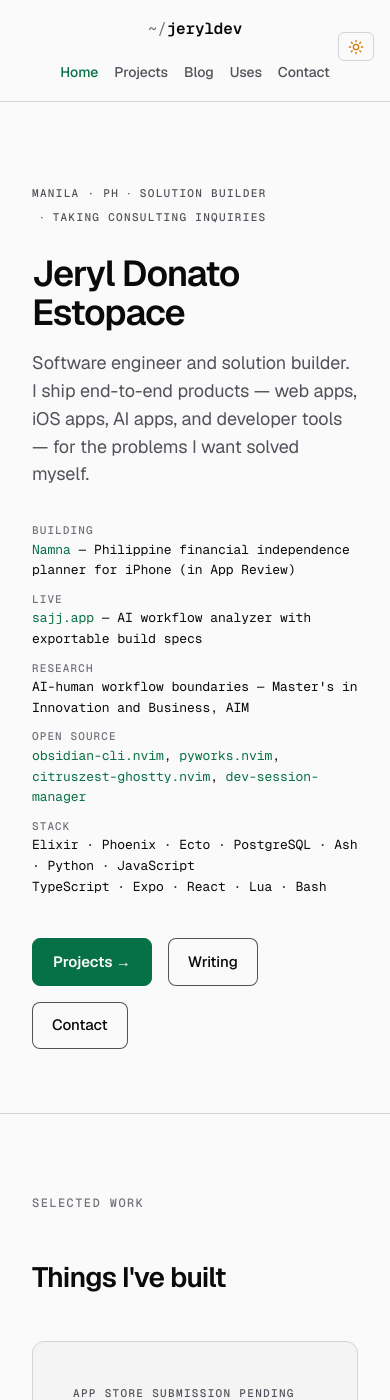
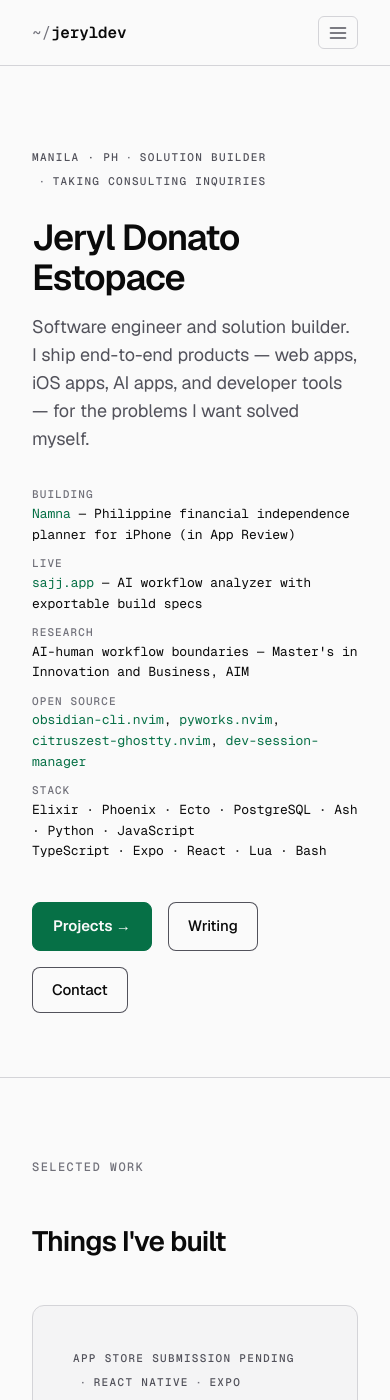
Before and after one commit to jeryldev/jeryldev.github.io, a Jekyll site: the page built from index.html, in a window 390 px wide and 1400 px high. Built offline with Jekyll 4.4.1, drawn with Linux system fonts in a browser that asks for light colours.

Commit message:
Add responsive hamburger menu with nav links and theme toggle

```diff
--- a/_layouts/default.html
+++ b/_layouts/default.html
@@ -33,6 +33,18 @@
     <header>
       <div class="container nav-container">
         <a href="{{ '/' | relative_url }}" class="nav-brand">jeryldev</a>
+        <button class="nav-toggle" id="navToggle" aria-expanded="false" aria-controls="primary-nav" aria-label="Toggle menu">
+          <svg class="icon-menu" xmlns="http://www.w3.org/2000/svg" width="20" height="20" viewBox="0 0 24 24" fill="none" stroke="currentColor" stroke-width="2" stroke-linecap="round" stroke-linejoin="round" aria-hidden="true">
+            <line x1="3" y1="6" x2="21" y2="6"/>
+            <line x1="3" y1="12" x2="21" y2="12"/>
+            <line x1="3" y1="18" x2="21" y2="18"/>
+          </svg>
+          <svg class="icon-close" xmlns="http://www.w3.org/2000/svg" width="20" height="20" viewBox="0 0 24 24" fill="none" stroke="currentColor" stroke-width="2" stroke-linecap="round" stroke-linejoin="round" aria-hidden="true">
+            <line x1="18" y1="6" x2="6" y2="18"/>
+            <line x1="6" y1="6" x2="18" y2="18"/>
+          </svg>
+        </button>
+        <div class="nav-menu" id="primary-nav">
           <nav>
             <ul>
               <li><a href="{{ '/' | relative_url }}"{% if page.url == '/' %} class="active"{% endif %}>Home</a></li>
@@ -52,6 +64,7 @@
             </svg>
           </button>
         </div>
+      </div>
     </header>
     <main>
       {{ content }}
--- a/script.js
+++ b/script.js
@@ -53,4 +53,39 @@
       html.setAttribute('data-theme', e.matches ? 'dark' : 'light');
     }
   });
+
+  // Mobile navigation toggle
+  const navToggle = document.getElementById('navToggle');
+  const navMenu = document.getElementById('primary-nav');
+
+  function closeNavMenu() {
+    if (!navMenu || !navToggle) return;
+    navMenu.classList.remove('is-open');
+    navToggle.setAttribute('aria-expanded', 'false');
+  }
+
+  if (navToggle && navMenu) {
+    navToggle.addEventListener('click', function (e) {
+      e.stopPropagation();
+      const isOpen = navMenu.classList.toggle('is-open');
+      navToggle.setAttribute('aria-expanded', isOpen ? 'true' : 'false');
+    });
+
+    navMenu.querySelectorAll('nav a').forEach(function (link) {
+      link.addEventListener('click', closeNavMenu);
+    });
+
+    document.addEventListener('keydown', function (e) {
+      if (e.key === 'Escape' && navMenu.classList.contains('is-open')) {
+        closeNavMenu();
+        navToggle.focus();
+      }
+    });
+
+    document.addEventListener('click', function (e) {
+      if (!navMenu.classList.contains('is-open')) return;
+      if (navMenu.contains(e.target) || navToggle.contains(e.target)) return;
+      closeNavMenu();
+    });
+  }
 });
--- a/styles.css
+++ b/styles.css
@@ -486,6 +486,45 @@
   align-items: center;
   justify-content: space-between;
   gap: var(--space-3);
+  flex-wrap: wrap;
+}
+
+.nav-menu {
+  display: flex;
+  flex-direction: row;
+  align-items: center;
+  gap: var(--space-3);
+}
+
+.nav-toggle {
+  display: none;
+  background: transparent;
+  border: 1px solid var(--border);
+  border-radius: 6px;
+  color: var(--text-secondary);
+  padding: 0.35rem 0.55rem;
+  cursor: pointer;
+  line-height: 1;
+  transition: border-color 0.2s ease, color 0.2s ease;
+  align-items: center;
+  justify-content: center;
+}
+
+.nav-toggle:hover {
+  border-color: var(--primary);
+  color: var(--primary);
+}
+
+.nav-toggle .icon-close {
+  display: none;
+}
+
+.nav-toggle[aria-expanded="true"] .icon-menu {
+  display: none;
+}
+
+.nav-toggle[aria-expanded="true"] .icon-close {
+  display: block;
 }
 
 .nav-brand {
@@ -541,24 +580,51 @@
 }
 
 @media (max-width: 768px) {
-  .nav-container {
+  .nav-toggle {
+    display: inline-flex;
+  }
+
+  .nav-menu {
+    flex-basis: 100%;
     flex-direction: column;
-    gap: var(--space-2);
+    align-items: stretch;
+    gap: var(--space-1);
+    padding-top: var(--space-2);
+    margin-top: var(--space-1);
+    border-top: 1px solid var(--border);
+    display: none;
+  }
+
+  .nav-menu.is-open {
+    display: flex;
+  }
+
+  nav {
+    width: 100%;
   }
 
   nav ul {
-    gap: var(--space-2);
-    flex-wrap: wrap;
-    justify-content: center;
+    flex-direction: column;
+    gap: 0;
+    align-items: stretch;
+  }
+
+  nav li {
+    border-bottom: 1px solid var(--border);
+  }
+
+  nav li:last-child {
+    border-bottom: none;
   }
 
   nav a {
-    font-size: var(--text-sm);
-    white-space: nowrap;
+    display: block;
+    padding: 0.6rem 0;
+    font-size: var(--text-base);
   }
 
   html {
-    scroll-padding-top: 100px;
+    scroll-padding-top: 80px;
   }
 }
 
@@ -759,12 +825,7 @@
 
 @media (max-width: 768px) {
   .dark-mode-toggle {
-    position: absolute;
-    top: var(--space-2);
-    right: var(--space-2);
-  }
-
-  .nav-container {
-    position: relative;
+    align-self: flex-start;
+    margin-top: var(--space-1);
   }
 }
```
Lines whose indentation alone changed are shown as unchanged.
